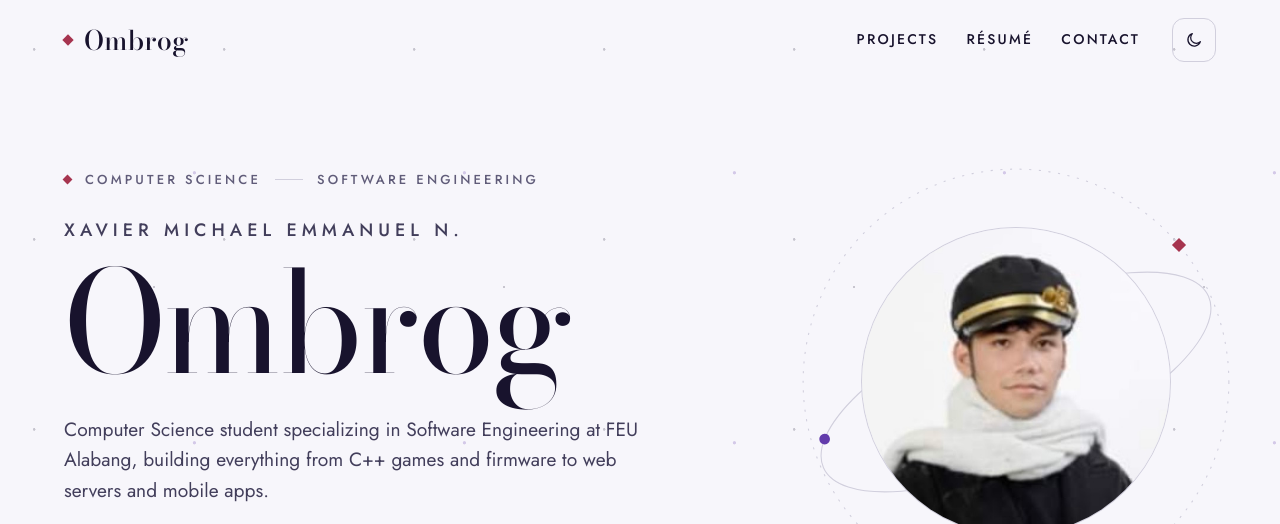
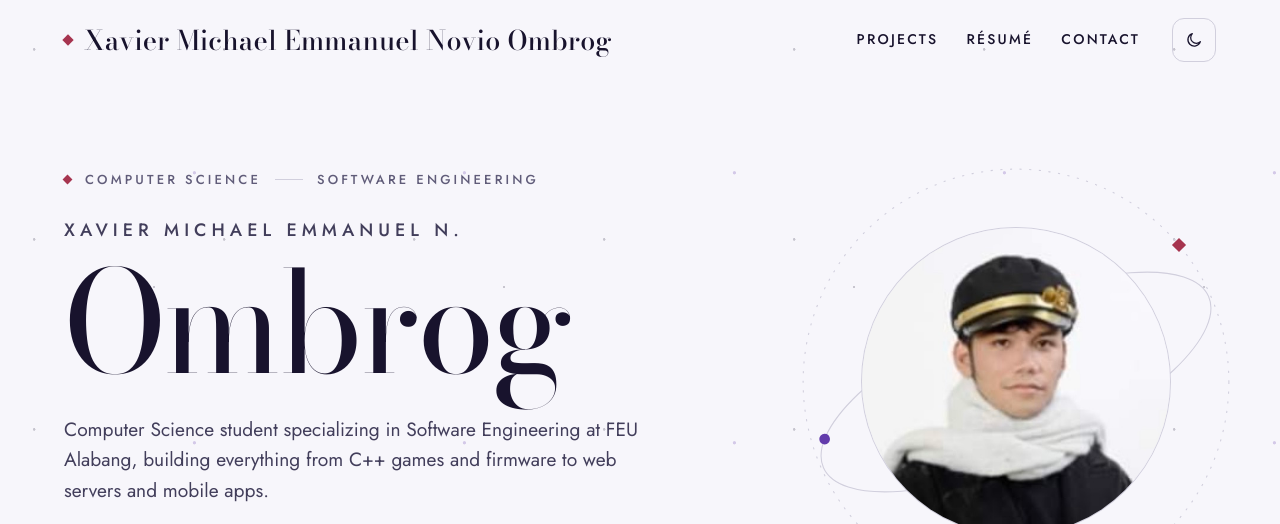
Before and after one commit to xmenombrog/xmenombrog.github.io, a plain HTML site: page index.html in a window 1280 px wide. Shown: the top 524 px of the page. Drawn offline with nearby package versions, Linux system fonts and the light colour scheme.

Commit message:
update name header

```diff
--- a/index.html
+++ b/index.html
@@ -48,7 +48,7 @@ a:hover{color:var(--accent)}
       <div style="max-width: 1280px; margin: 0 auto; padding: 18px clamp(20px, 5vw, 64px); box-sizing: border-box; display: flex; flex-wrap: wrap; align-items: center; justify-content: space-between; gap: 8px 32px">
         <a href="#top" style="display: flex; align-items: center; gap: 12px; min-height: 44px; margin-right: auto">
           <span aria-hidden="true" style="display: inline-block; width: 8px; height: 8px; background: var(--accent-2); transform: rotate(45deg); flex: none"></span>
-          <span style="font-family: 'Bodoni Moda', 'Bodoni 72', Didot, Georgia, serif; font-size: 27px; font-weight: 500; line-height: 1; letter-spacing: 0.01em">Ombrog</span>
+          <span style="font-family: 'Bodoni Moda', 'Bodoni 72', Didot, Georgia, serif; font-size: 27px; font-weight: 500; line-height: 1; letter-spacing: 0.01em">Xavier Michael Emmanuel Novio Ombrog</span>
         </a>
         <nav class="mast-nav" aria-label="Sections" style="display: flex; flex-wrap: wrap; gap: 0 28px; font-size: 14px; font-weight: 500; letter-spacing: 0.16em; text-transform: uppercase">
           <a href="#projects" style="display: flex; align-items: center; min-height: 44px">Projects</a>
```
